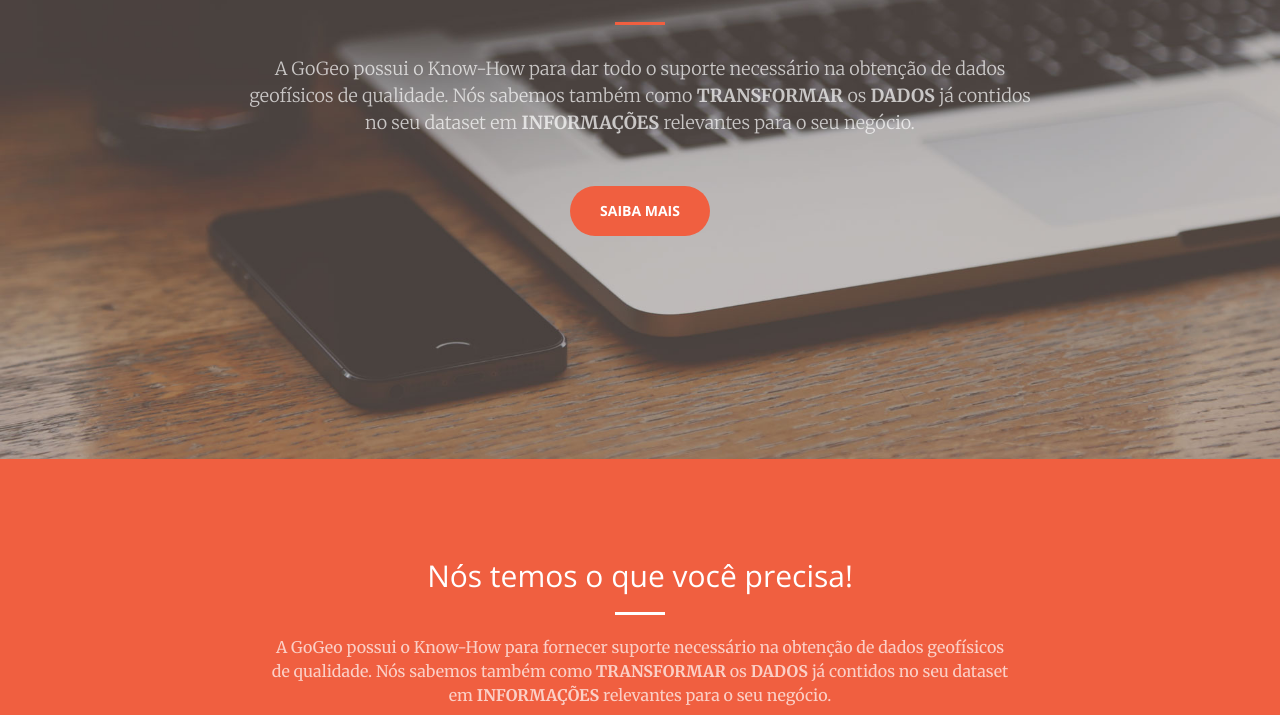
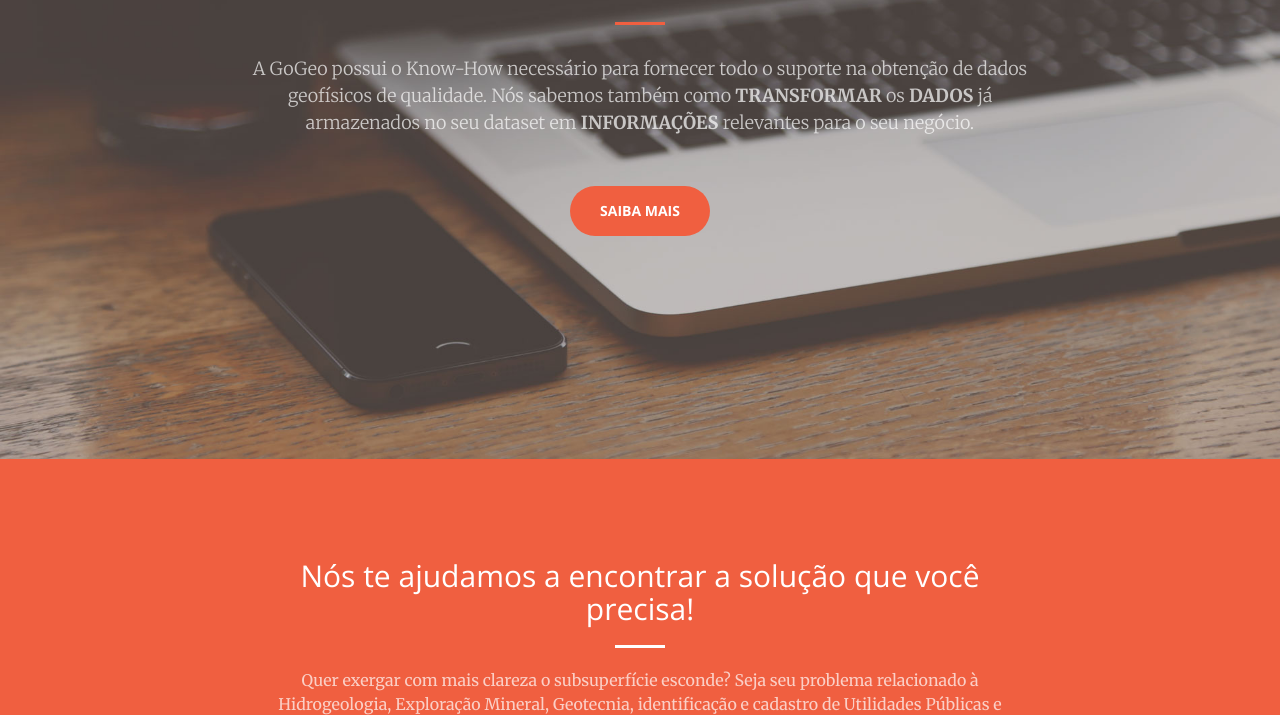
Before and after one commit to rapha-fernandes/GoGEO, a website: page index.html in a window 1280 px wide. Shown: the part 341-1056 px from the top of the page. Drawn offline with nearby package versions, Linux system fonts and the light colour scheme.

Commit message:
atualização do body - serviços

```diff
--- a/index.html
+++ b/index.html
@@ -76,7 +76,7 @@
             <div class="header-content-inner">
                 <h1 id="homeHeading">Geofísica sem mistérios. sem entrelinhas!</h1>
                 <hr>
-                <p>A GoGeo possui o Know-How para dar todo o suporte necessário na obtenção de dados geofísicos de qualidade. Nós sabemos também como <b>TRANSFORMAR</b> os <b>DADOS</b> já contidos no seu dataset em <b>INFORMAÇÕES</b> relevantes para o seu negócio.</p>
+                <p>A GoGeo possui o Know-How necessário para fornecer todo o suporte na obtenção de dados geofísicos de qualidade. Nós sabemos também como <b>TRANSFORMAR</b> os <b>DADOS</b> já armazenados no seu dataset em <b>INFORMAÇÕES</b> relevantes para o seu negócio.</p>
                 <a href="#about" class="btn btn-primary btn-xl page-scroll">Saiba Mais</a>
             </div>
         </div>
@@ -86,10 +86,9 @@
         <div class="container">
             <div class="row">
                 <div class="col-lg-8 col-lg-offset-2 text-center">
-                    <h2 class="section-heading">Nós temos o que você precisa!</h2>
+                    <h2 class="section-heading">Nós te ajudamos a encontrar a solução que você precisa!</h2>
                     <hr class="light">
-                    <p class="text-faded"> A GoGeo possui o Know-How para fornecer suporte necessário na obtenção de dados geofísicos de qualidade. Nós sabemos também como <b>TRANSFORMAR</b> os <b>DADOS</b> já contidos no seu dataset em <b>INFORMAÇÕES</b> relevantes para o seu negócio.
-                    </p>
+                    <p class="text-faded">Quer exergar com mais clareza o subsuperfície esconde? Seja seu problema relacionado à Hidrogeologia, Exploração Mineral, Geotecnia, identificação e cadastro de Utilidades Públicas e Interferências, ou no melhor entendimento de grandes volumes de Dados Geoespaciais, a <b>GoGeo</b> possui a Expertise necessária para te auxiliar no Desenho da Solução, Planejamento da Aquisição, Controle de Qualidade, Processamento e Interpretação dos Dados. Tudo de forma direta e transparente, para agregar conhecimento aos nossos clientes.</p>
                     <!-- <a href="#services" class="page-scroll btn btn-default btn-xl sr-button">Quebre a Inércia!</a> -->
                 </div>
             </div>
@@ -249,7 +248,7 @@
         <div class="container">
             <div class="row">
                 <div class="col-lg-8 col-lg-offset-2 text-center">
-                    <h2 class="section-heading">Entre em Contato! Nós temos a Solução.</h2>
+                    <h2 class="section-heading">Deixe a gente te ajudar! Entre em contato.</h2>
                     <hr class="primary">
                     <p>Ready to start your next project with us? That's great! Give us a call or send us an email and we will get back to you as soon as possible!</p>
                 </div>
```
Also changed, not shown: 1 other file.
